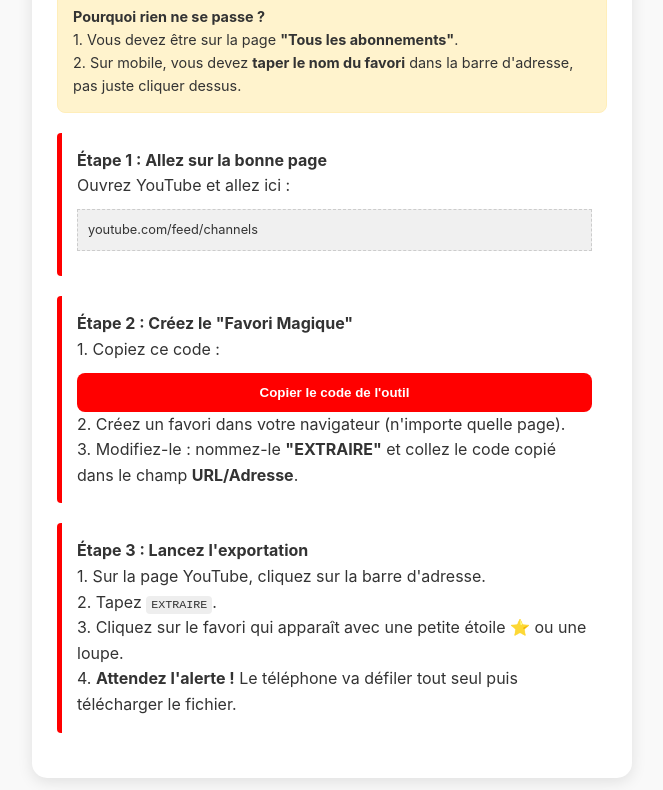
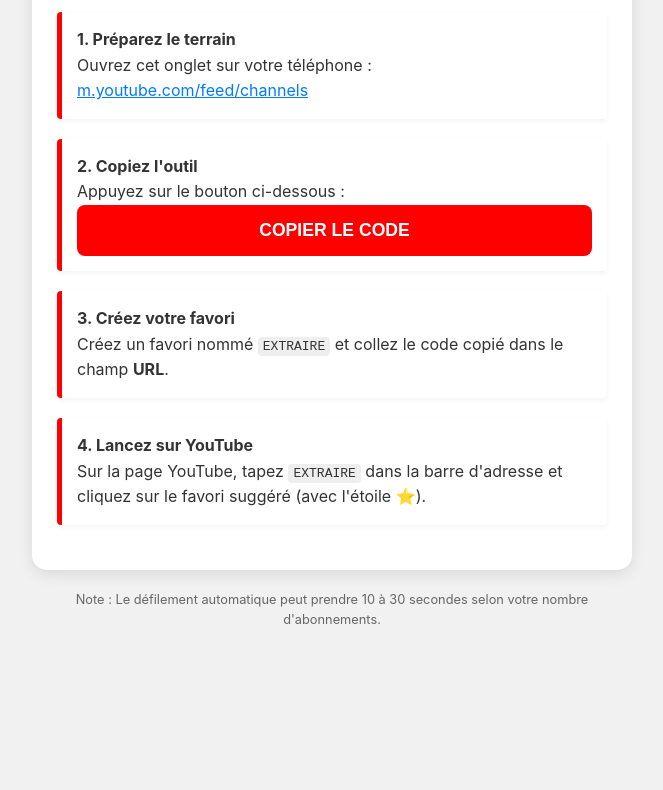
Before and after one commit to jeremibiz/YouTube-Subscriptions-Exporter, a plain HTML site: page index.html in a window 1280 px wide. Shown: the part 147-937 px from the top of the page, without its empty margins (308-971 px from the left). After the commit the page ends 818 px from the top, so only its background shows below. Drawn offline with Linux system fonts and the light colour scheme.

Commit message:
Revise title, styles, and instructions in index.html
Updated title and improved styling for better user experience. Modified steps for clarity and added functionality to the copy button.

```diff
--- a/index.html
+++ b/index.html
@@ -3,17 +3,16 @@
 <head>
     <meta charset="UTF-8">
     <meta name="viewport" content="width=device-width, initial-scale=1.0">
-    <title>Exportateur d'Abonnements YouTube</title>
+    <title>Exportateur YouTube Mobile & PC</title>
     <style>
-        body { font-family: -apple-system, system-ui, sans-serif; line-height: 1.6; max-width: 600px; margin: 20px auto; padding: 20px; color: #333; background-color: #f9f9f9; }
+        body { font-family: -apple-system, system-ui, sans-serif; line-height: 1.6; max-width: 600px; margin: 20px auto; padding: 20px; color: #333; background-color: #f1f1f1; }
         .card { background: white; padding: 25px; border-radius: 15px; box-shadow: 0 4px 15px rgba(0,0,0,0.1); }
-        h1 { color: #ff0000; text-align: center; font-size: 1.5rem; }
-        .step { background: #fff; border-left: 5px solid #ff0000; padding: 15px; margin-bottom: 20px; border-radius: 4px; }
-        .warning { background: #fff3cd; border: 1px solid #ffeeba; padding: 15px; border-radius: 8px; font-size: 0.9em; margin-bottom: 20px; }
-        button { background: #ff0000; color: white; border: none; padding: 12px 20px; border-radius: 8px; cursor: pointer; width: 100%; font-weight: bold; margin-top: 10px; }
-        button:active { background: #cc0000; }
-        code { background: #eee; padding: 2px 5px; border-radius: 4px; font-family: monospace; font-size: 0.9em; word-break: break-all; }
-        .url-box { background: #f0f0f0; padding: 10px; border: 1px dashed #ccc; margin: 10px 0; font-size: 0.8em; }
+        h1 { color: #ff0000; text-align: center; }
+        .step { background: #fff; border-left: 5px solid #ff0000; padding: 15px; margin-bottom: 20px; border-radius: 4px; box-shadow: 0 2px 5px rgba(0,0,0,0.05); }
+        .btn-copy { background: #ff0000; color: white; border: none; padding: 15px; border-radius: 8px; cursor: pointer; width: 100%; font-weight: bold; font-size: 1.1em; }
+        .btn-copy:active { background: #cc0000; transform: scale(0.98); }
+        code { background: #eee; padding: 2px 5px; border-radius: 4px; font-family: monospace; }
+        .footer { text-align: center; font-size: 0.8em; color: #666; margin-top: 20px; }
     </style>
 </head>
 <body>
@@ -21,40 +20,85 @@
 <div class="card">
     <h1>🚀 Exportateur YouTube</h1>
 
-    <div class="warning">
-        <strong>Pourquoi rien ne se passe ?</strong><br>
-        1. Vous devez être sur la page <strong>"Tous les abonnements"</strong>.<br>
-        2. Sur mobile, vous devez <strong>taper le nom du favori</strong> dans la barre d'adresse, pas juste cliquer dessus.
+    <div class="step">
+        <strong>1. Préparez le terrain</strong><br>
+        Ouvrez cet onglet sur votre téléphone : <br>
+        <a href="https://m.youtube.com/feed/channels" target="_blank" style="color: #007bff;">m.youtube.com/feed/channels</a>
     </div>
 
     <div class="step">
-        <strong>Étape 1 : Allez sur la bonne page</strong><br>
-        Ouvrez YouTube et allez ici :<br>
-        <div class="url-box">youtube.com/feed/channels</div>
+        <strong>2. Copiez l'outil</strong><br>
+        Appuyez sur le bouton ci-dessous :
+        <button class="btn-copy" onclick="copyScript()">COPIER LE CODE</button>
     </div>
 
     <div class="step">
-        <strong>Étape 2 : Créez le "Favori Magique"</strong><br>
-        1. Copiez ce code :
-        <button onclick="copyScript()">Copier le code de l'outil</button>
-        2. Créez un favori dans votre navigateur (n'importe quelle page).<br>
-        3. Modifiez-le : nommez-le <strong>"EXTRAIRE"</strong> et collez le code copié dans le champ <strong>URL/Adresse</strong>.
+        <strong>3. Créez votre favori</strong><br>
+        Créez un favori nommé <code>EXTRAIRE</code> et collez le code copié dans le champ <strong>URL</strong>.
     </div>
 
     <div class="step">
-        <strong>Étape 3 : Lancez l'exportation</strong><br>
-        1. Sur la page YouTube, cliquez sur la barre d'adresse.<br>
-        2. Tapez <code>EXTRAIRE</code>.<br>
-        3. Cliquez sur le favori qui apparaît avec une petite étoile ⭐️ ou une loupe.<br>
-        4. <strong>Attendez l'alerte !</strong> Le téléphone va défiler tout seul puis télécharger le fichier.
+        <strong>4. Lancez sur YouTube</strong><br>
+        Sur la page YouTube, tapez <code>EXTRAIRE</code> dans la barre d'adresse et cliquez sur le favori suggéré (avec l'étoile ⭐️).
     </div>
 </div>
 
+<div class="footer">Note : Le défilement automatique peut prendre 10 à 30 secondes selon votre nombre d'abonnements.</div>
+
 <script>
 function copyScript() {
-    const script = `javascript:(async function(){alert("Démarrage de l'extraction... Ne touchez à rien, la page va défiler toute seule.");let h=0;while(document.documentElement.scrollHeight>h){h=document.documentElement.scrollHeight;window.scrollTo(0,h);await new Promise(r=>setTimeout(r,1000))}let s=[];document.querySelectorAll('ytd-channel-renderer,ytm-channel-item-renderer').forEach(e=>{let l=e.querySelector('a'),n=e.querySelector('#text,.subgrid-channel-name,h3');if(l&&n)s.push({nom:n.innerText.trim(),lien:l.href})});if(s.length===0){alert("Erreur : Aucun abonnement trouvé. Assurez-vous d'être sur la page youtube.com/feed/channels");return;}let b=new Blob([JSON.stringify(s,null,2)],{type:'application/json'}),a=document.createElement('a');a.href=URL.createObjectURL(b);a.download='mes-abonnements.json';a.click();alert("Succès ! "+s.length+" abonnements exportés.")})()`;
-    navigator.clipboard.writeText(script);
-    alert("Code copié ! Créez maintenant votre favori.");
+    const script = `javascript:(async function(){
+        alert("Extraction lancée... La page va défiler toute seule. Patientez jusqu'au message de succès.");
+
+        /* 1. Défilement automatique pour tout charger */
+        let lastHeight = 0;
+        while(true) {
+            window.scrollTo(0, document.body.scrollHeight);
+            await new Promise(r => setTimeout(r, 1500));
+            let newHeight = document.body.scrollHeight;
+            if(newHeight === lastHeight) break;
+            lastHeight = newHeight;
+        }
+
+        /* 2. Extraction brute des liens de chaînes */
+        let channels = [];
+        let seen = new Set();
+
+        // On cherche tous les liens qui contiennent /@ ou /channel/
+        document.querySelectorAll('a').forEach(a => {
+            let href = a.href;
+            let name = a.innerText.trim();
+
+            if ( (href.includes('/@') || href.includes('/channel/')) && name.length > 2 ) {
+                // On évite les doublons et les faux positifs
+                if (!seen.has(href) && !name.includes('\\n')) {
+                    channels.push({ nom: name, lien: href });
+                    seen.add(href);
+                }
+            }
+        });
+
+        if (channels.length === 0) {
+            alert("Erreur : Toujours rien trouvé. Assurez-vous d'être sur la page 'Tous vos abonnements'.");
+        } else {
+            let blob = new Blob([JSON.stringify(channels, null, 2)], {type: 'application/json'});
+            let url = URL.createObjectURL(blob);
+            let a = document.createElement('a');
+            a.href = url;
+            a.download = 'abonnements_youtube.json';
+            document.body.appendChild(a);
+            a.click();
+            alert("Terminé ! " + channels.length + " abonnements extraits dans votre dossier Téléchargements.");
+        }
+    })()`;
+
+    const el = document.createElement('textarea');
+    el.value = script;
+    document.body.appendChild(el);
+    el.select();
+    document.execCommand('copy');
+    document.body.removeChild(el);
+    alert("Code copié !");
 }
 </script>
 
```
